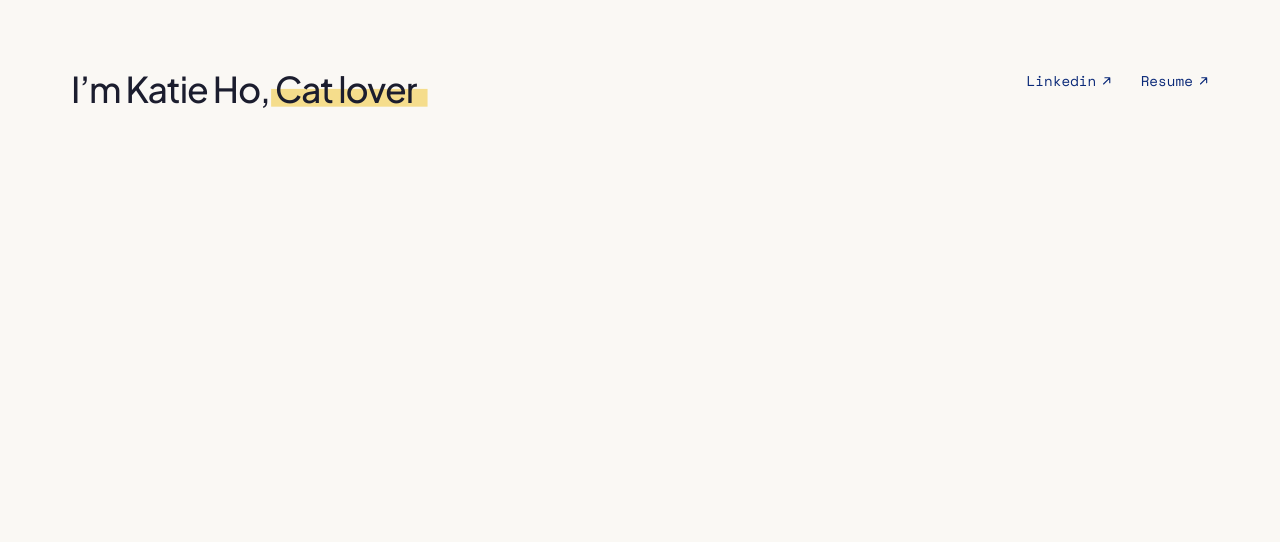
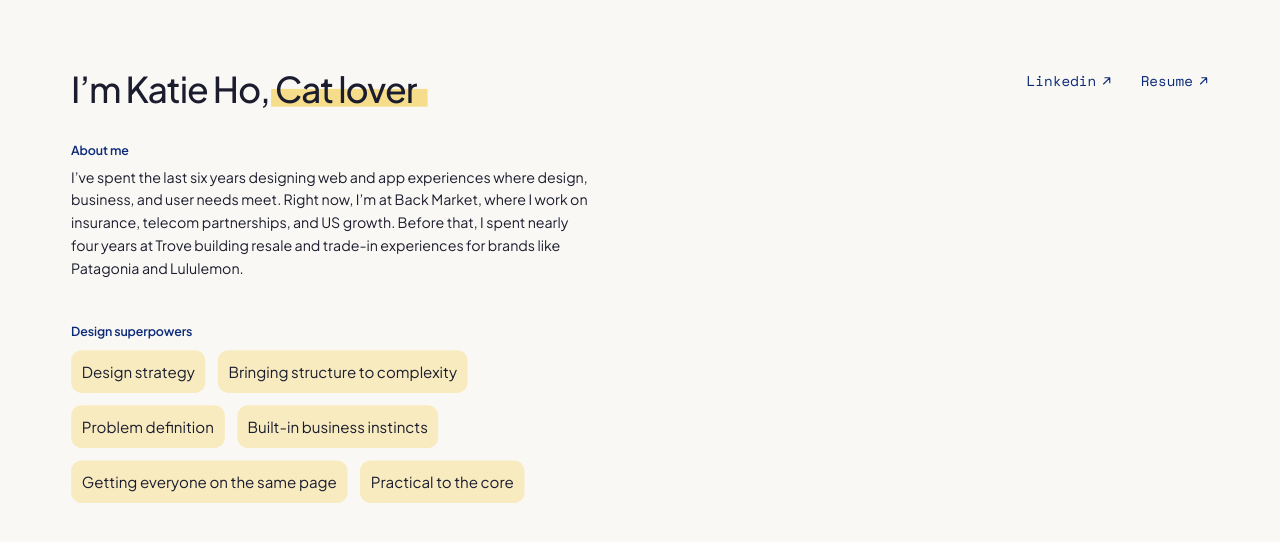
Before and after one commit to katiebelleho/portfolio, a Next.js app: page /about in a window 1280 px wide. Shown: the top 542 px of the page. Built offline with nearby package versions, Linux system fonts and the light colour scheme.

Commit message:
Add About me bio and Design superpowers tags to the About page
Co-Authored-By: Claude Opus 5.5 <noreply@anthropic.com>
Claude-Session: https://claude.ai/code/session_01QtbQuMGztDTwD1S6Xz9Geb

```diff
--- a/src/app/about/page.tsx
+++ b/src/app/about/page.tsx
@@ -1,4 +1,5 @@
 import type { Metadata } from "next";
+import AboutIntro from "@/components/about/about-intro";
 import AboutStage from "@/components/about/about-stage";
 import { ExternalLinks } from "@/components/home/anchors";
 import RotatingTagline from "@/components/rotating-tagline";
@@ -17,6 +18,7 @@ export default function AboutPage() {
           <ExternalLinks className="mb-10" />
           <RotatingTagline className="text-[28px] leading-[1.2] sm:text-[34px]" />
         </header>
+        <AboutIntro className="mt-10" />
       </div>
     </main>
   );
--- /dev/null
+++ b/src/components/about/about-intro.tsx
@@ -0,0 +1,47 @@
+import { SectionLabel } from "@/components/ui/brand";
+
+const SUPERPOWERS = [
+  "Design strategy",
+  "Bringing structure to complexity",
+  "Problem definition",
+  "Built-in business instincts",
+  "Getting everyone on the same page",
+  "Practical to the core",
+];
+
+/** "About me" bio and "Design superpowers" tags shown under the tagline. */
+export default function AboutIntro({ className = "" }: { className?: string }) {
+  return (
+    <div className={`max-w-[590px] ${className}`}>
+      <section>
+        <SectionLabel as="h2" className="text-base">
+          About me
+        </SectionLabel>
+        <p className="mt-2 text-base leading-[1.6] text-(--ink)">
+          I&rsquo;ve spent the last six years designing web and app experiences
+          where design, business, and user needs meet. Right now, I&rsquo;m at
+          Back Market, where I work on insurance, telecom partnerships, and US
+          growth. Before that, I spent nearly four years at Trove building
+          resale and trade-in experiences for brands like Patagonia and
+          Lululemon.
+        </p>
+      </section>
+
+      <section className="mt-12">
+        <SectionLabel as="h2" className="text-base">
+          Design superpowers
+        </SectionLabel>
+        <ul className="mt-3 flex flex-wrap gap-3.5">
+          {SUPERPOWERS.map((superpower) => (
+            <li
+              key={superpower}
+              className="rounded-xl bg-[color-mix(in_srgb,var(--highlight)_35%,var(--bg))] px-3 py-3 text-[17px] leading-6 text-(--ink)"
+            >
+              {superpower}
+            </li>
+          ))}
+        </ul>
+      </section>
+    </div>
+  );
+}
--- a/src/components/about/about-stage.tsx
+++ b/src/components/about/about-stage.tsx
@@ -1,5 +1,6 @@
 "use client";
 
+import AboutIntro from "@/components/about/about-intro";
 import { ExternalLinks } from "@/components/home/anchors";
 import {
   FRAME_H,
@@ -39,6 +40,7 @@ export default function AboutStage() {
           {/* Same offsets as the homepage headline and links (see WorkStage). */}
           <header className="absolute top-[73px] left-[80px]">
             <RotatingTagline className="leading-[1.35]" />
+            <AboutIntro className="mt-8" />
           </header>
           <div className="absolute top-[64px] right-[80px] flex h-[54px] items-center">
             <ExternalLinks />
```
